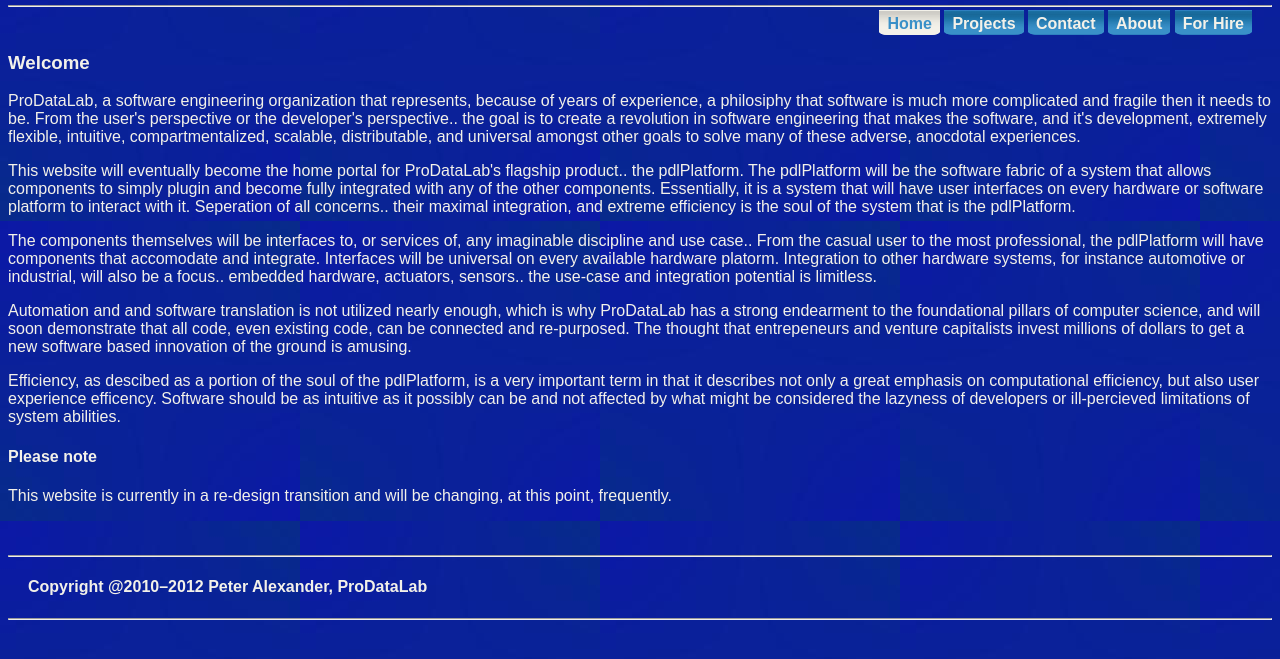
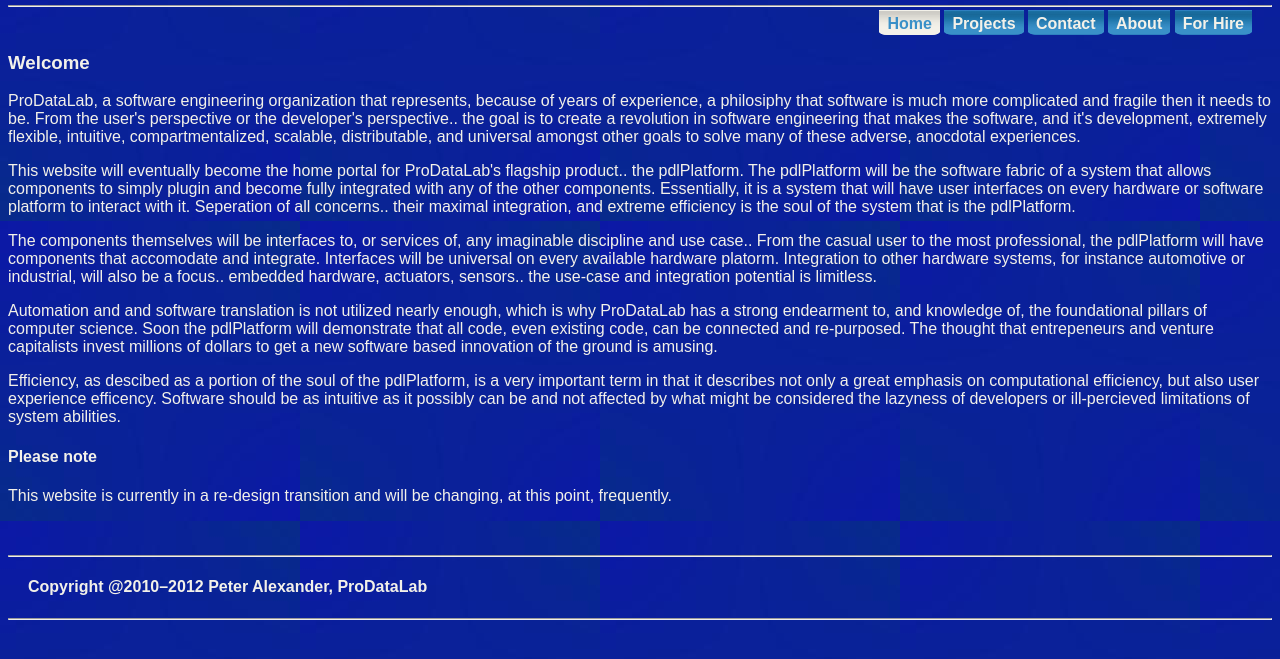
Before and after one commit to travlr/pdlOldWebsite, a plain HTML site: page index.html in a window 1280 px wide. Shown: the part 79-738 px from the top of the page. Drawn offline with Linux system fonts and the light colour scheme.

Commit message:
minor changes

```diff
--- a/index.html
+++ b/index.html
@@ -70,9 +70,10 @@
       </p>
       <p>
         Automation and and software translation is not utilized nearly enough, which is why ProDataLab has a strong
-        endearment to the foundational pillars of computer science, and will soon demonstrate that all code, even
-        existing code, can be connected and re-purposed. The thought that entrepeneurs and venture capitalists
-        invest millions of dollars to get a new software based innovation of the ground is amusing.
+        endearment to, and knowledge of, the foundational pillars of computer science. Soon the pdlPlatform will
+        demonstrate that all code, even existing code, can be connected and re-purposed. The thought that
+        entrepeneurs and venture capitalists invest millions of dollars to get a new software based innovation
+        of the ground is amusing.
       </p>
       <p>
         Efficiency, as descibed as a portion of the soul of the pdlPlatform, is a very important term in that it
```
